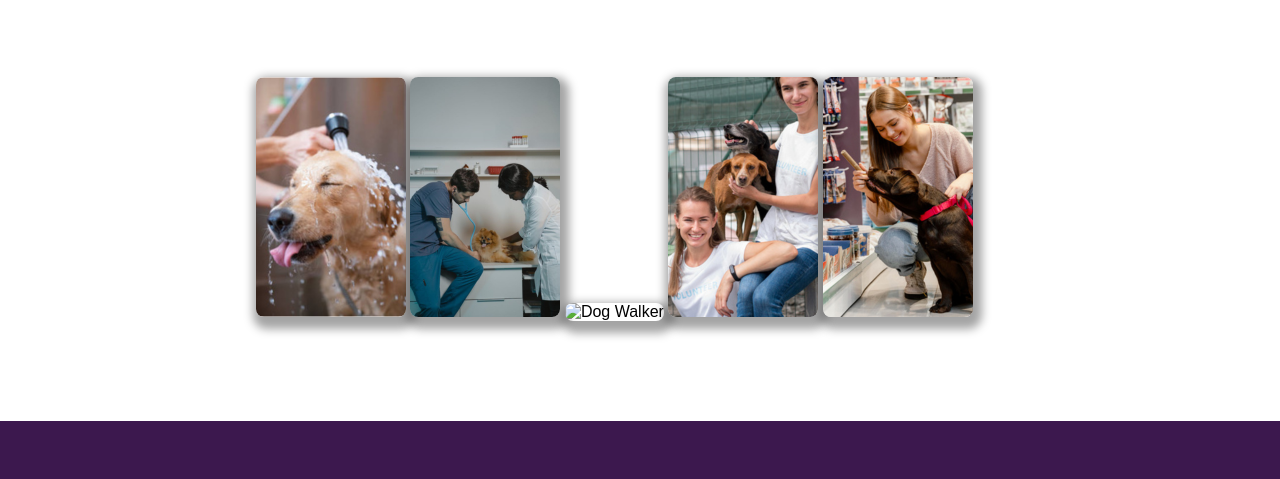
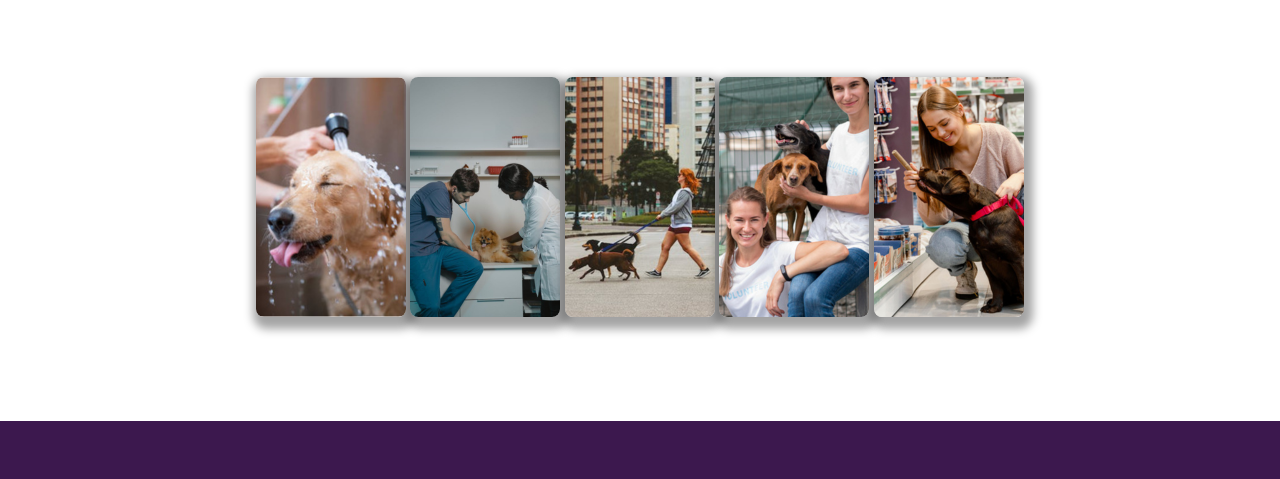
Before and after one commit to metataly/PetShopBoutique, a plain HTML site: page index.html in a window 1280 px wide. Shown: the part 1305-1784 px from the top of the page. Drawn offline with Linux system fonts and the light colour scheme.

Commit message:
atualizando index.html

```diff
--- a/index.html
+++ b/index.html
@@ -36,7 +36,7 @@
         <section class="container-imagens">
             <img src="./imagens/banho.png" alt="Banho">
             <img src="./imagens/veterinario.png" alt="Veterinário">
-            <img src="./imagens/dog-walker.png" alt="Dog Walker">
+            <img src="./imagens/dogWalker.png" alt="Dog Walker">
             <img src="./imagens/creche.png" alt="Creche para Cães">
             <img src="./imagens/loja.png" alt="Loja para Cães">
         </section>
```
